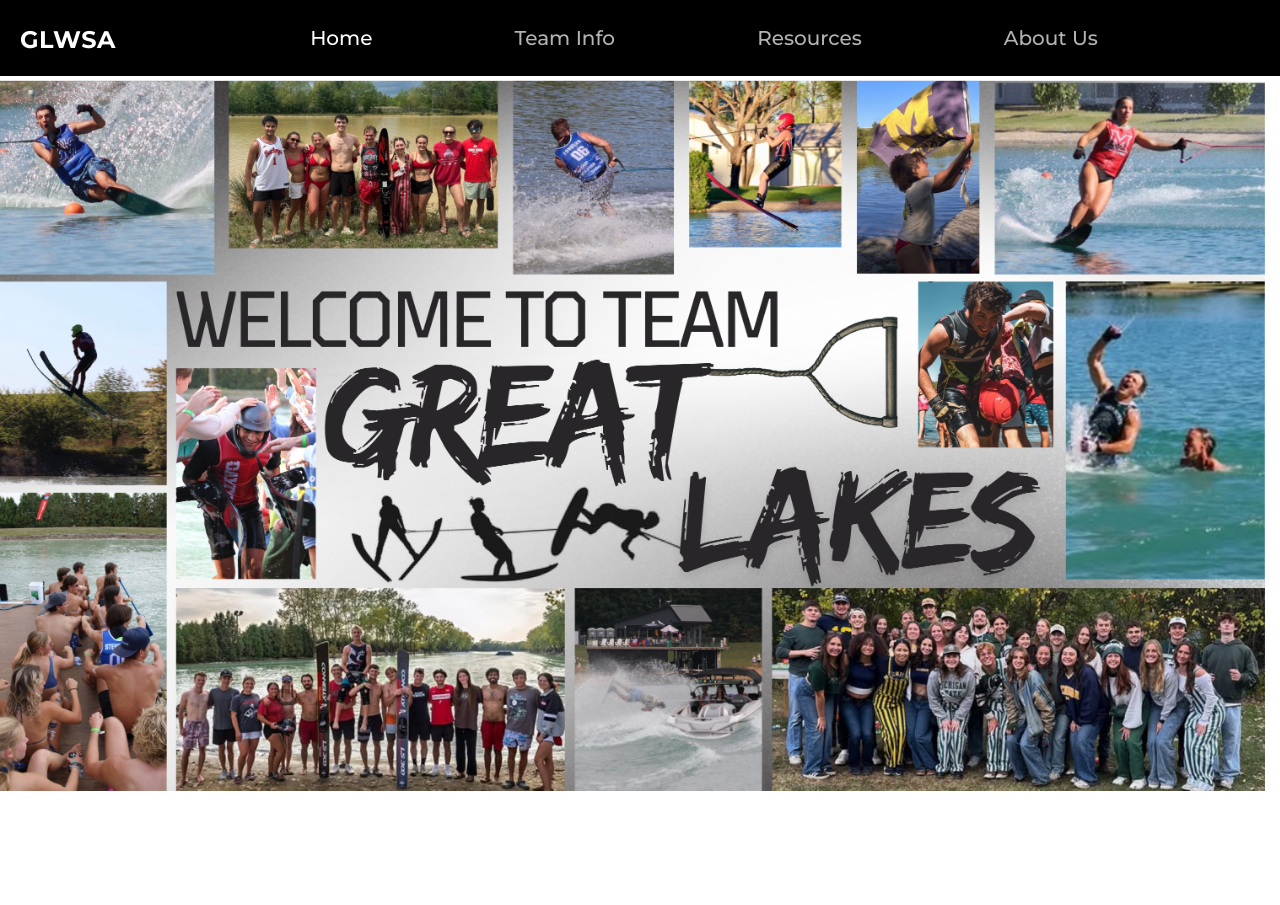
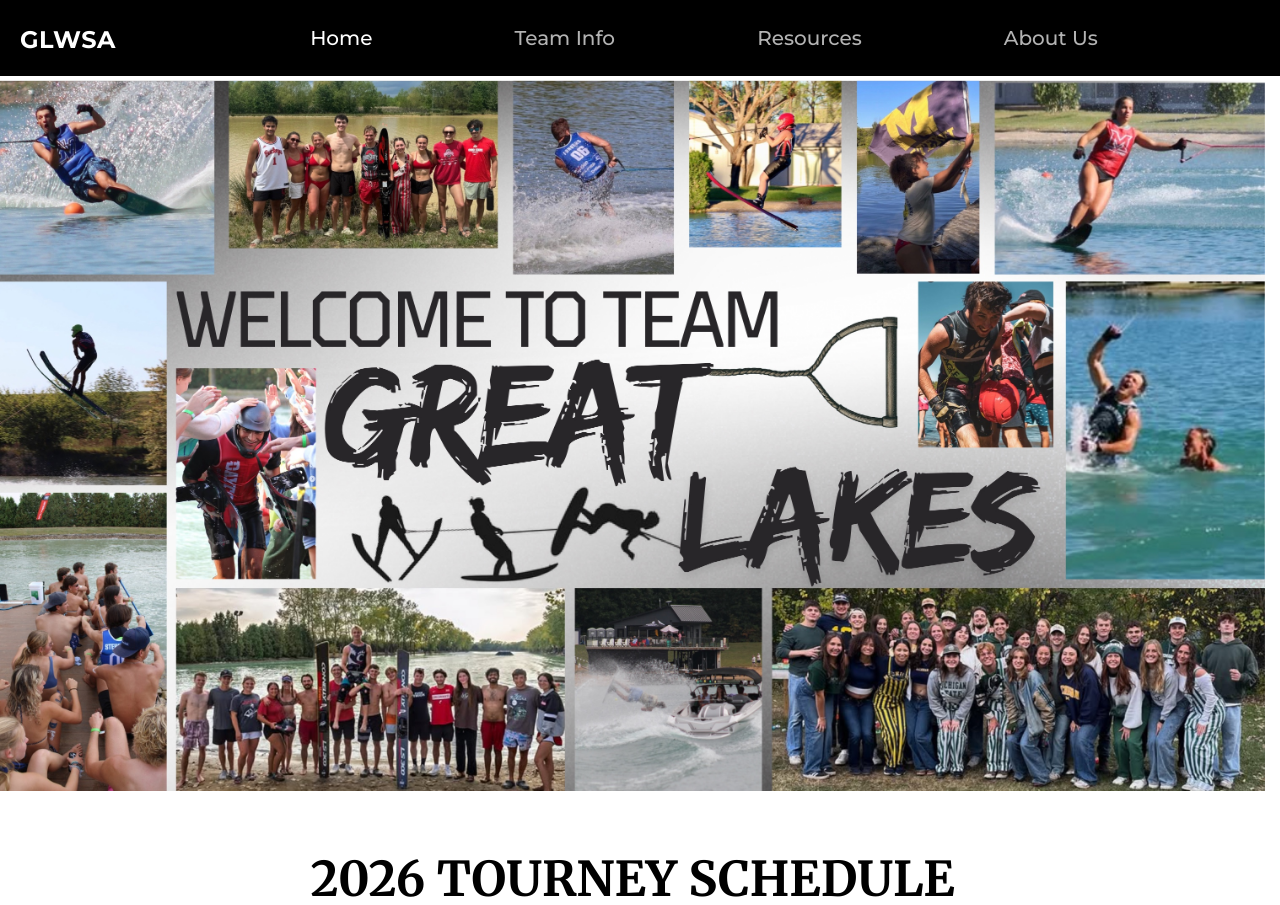
Before and after one commit to artjac19/glcwsa, a React (Vite) app: page / in a window 1280 px wide. Shown: the top 905 px of the page. Built offline with nearby package versions, Linux system fonts and the light colour scheme.

Commit message:
Update site

```diff
--- a/src/Home.tsx
+++ b/src/Home.tsx
@@ -28,7 +28,7 @@
         </>
         )}
         <div id="tourney-section" className="mb-8"></div>
-        <h2 className="mt-20 text-3xl md:text-4xl lg:text-5xl font-bold mb-4 md:mb-6 lg:mb-8 text-center">2026 TOURNEY SCHEDULE</h2>
+        <h2 className="mt-4 text-3xl md:text-4xl lg:text-5xl font-bold mb-4 md:mb-6 lg:mb-8 text-center">2026 TOURNEY SCHEDULE</h2>
         <div className="max-w-4xl mx-auto w-full sm:w-full md:w-4/5 lg:w-3/4 xl:w-2/3">
 
         <div className="mb-8">
```
